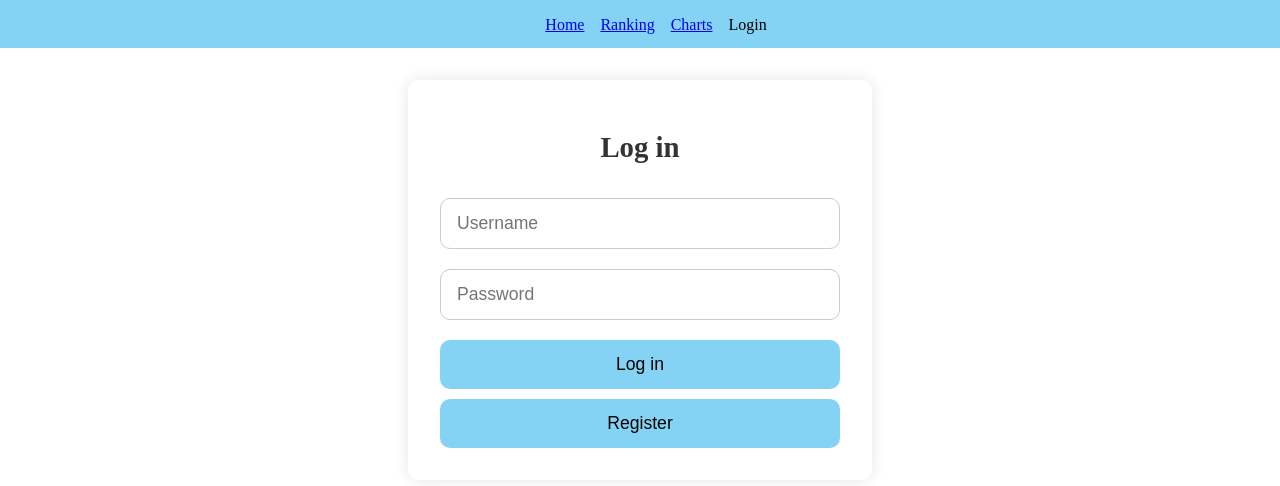
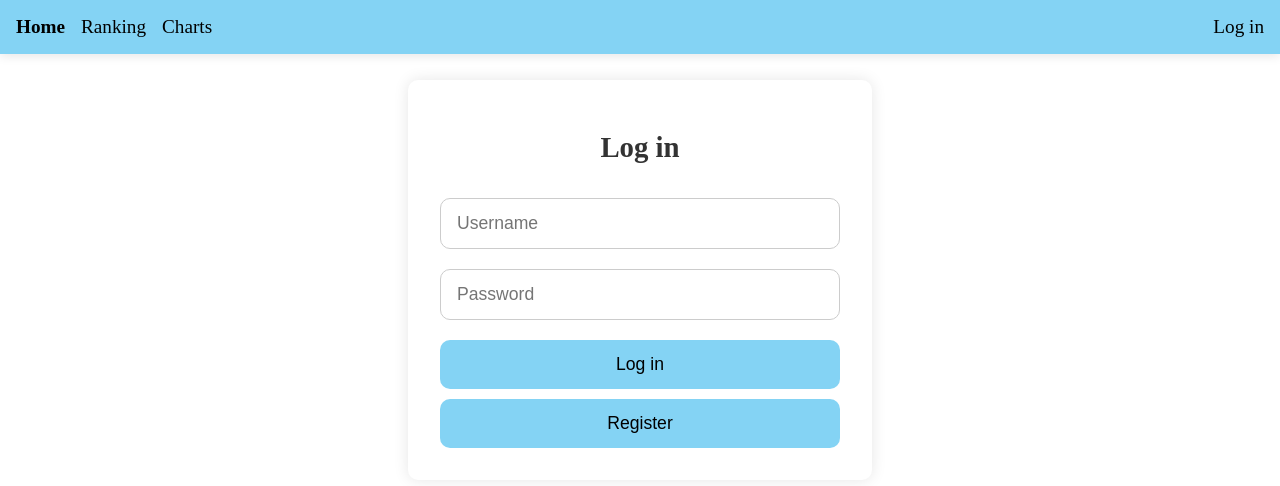
Before and after one commit to Pecet13/praca-inzynierska, a React (Vite) app in the folder frontend/: page /login in a window 1280 px wide. Shown: the top 486 px of the page. Built offline with nearby package versions, Linux system fonts and the light colour scheme; no server answers.

Commit message:
Navbar styling

```diff
--- a/frontend/src/App.jsx
+++ b/frontend/src/App.jsx
@@ -10,12 +10,14 @@ import MyReviews from "./pages/MyReviews";
 import { AuthProvider } from "./context/AuthContext.jsx";
 import ProtectedRoute from "./components/ProtectedRoute";
 import Navbar from "./components/Navbar";
+import "./styles/App.css";
 
 function App() {
     return (
         <AuthProvider>
             <BrowserRouter>
                 <Navbar />
+                <div className="app-container">
                     <Routes>
                         <Route
                             path="/my-reviews"
@@ -32,6 +34,7 @@ function App() {
                         <Route path="/charts" element={<Charts />} />
                         <Route path="*" element={<NotFound />} />
                     </Routes>
+                </div>
             </BrowserRouter>
         </AuthProvider>
     );
--- a/frontend/src/api.js
+++ b/frontend/src/api.js
@@ -1,5 +1,4 @@
 import axios from "axios";
-import { ACCESS_TOKEN } from "./constants";
 
 const api = axios.create({
     baseURL: import.meta.env.VITE_API_URL,
@@ -7,7 +6,7 @@ const api = axios.create({
 
 api.interceptors.request.use(
     (config) => {
-        const token = localStorage.getItem(ACCESS_TOKEN);
+        const token = localStorage.getItem("access_token");
         if (token) {
             config.headers.Authorization = `Bearer ${token}`;
         }
--- a/frontend/src/components/Navbar.jsx
+++ b/frontend/src/components/Navbar.jsx
@@ -16,21 +16,27 @@ const Navbar = () => {
 
     return (
         <nav className="navbar">
-            <div>
-                <Link to="/">Home</Link>
+            <div className="navbar-left">
+                <Link to="/" className="nav-link strong">Home</Link>
+                <Link to="/ranking" className="nav-link">Ranking</Link>
+                <Link to="/charts" className="nav-link">Charts</Link>
+                {isLoggedIn && (
+                    <Link to="/my-reviews" className="nav-link">My reviews</Link>
+                )}
             </div>
-            {isLoggedIn && <Link to="/my-reviews">My reviews</Link>}
-            <Link to="/ranking">Ranking</Link>
-            <Link to="/charts">Charts</Link>
-            {isLoggedIn ? (
-                <span className="logout-button" onClick={handleLogout}>
-                    Logout
-                </span>
-            ) : (
-                <span className="login-button" onClick={handleLogin}>
-                    Login
-                </span>
-            )}
+            <div className="navbar-right">
+                {isLoggedIn ? (
+                    <>
+                        <span className="nav-link" onClick={handleLogout}>
+                            Log out
+                        </span>
+                    </>
+                ) : (
+                    <span className="nav-link" onClick={handleLogin}>
+                        Log in
+                    </span>
+                )}
+            </div>
         </nav>
     );
 };
--- /dev/null
+++ b/frontend/src/styles/App.css
@@ -0,0 +1,3 @@
+.app-container {
+    margin-top: 4rem;
+}
--- a/frontend/src/styles/Form.css
+++ b/frontend/src/styles/Form.css
@@ -48,11 +48,3 @@
 .form-button:hover {
     background-color: #66c4ea;
 }
-
-.form-button.secondary {
-    background-color: #e0e0e0;
-}
-
-.form-button.secondary:hover {
-    background-color: #d0d0d0;
-}
--- a/frontend/src/styles/Navbar.css
+++ b/frontend/src/styles/Navbar.css
@@ -3,11 +3,34 @@
     top: 0;
     left: 0;
     display: flex;
-    flex-direction: row;
-    justify-content: center;
+    justify-content: space-between;
+    align-items: center;
     padding: 1rem;
+    width: 100%;
+    background: #84d3f4;
+    box-shadow: 0 2px 10px rgba(0, 0, 0, 0.1);
+    z-index: 1000;
+    box-sizing: border-box;
+}
+
+.navbar-left,
+.navbar-right {
+    display: flex;
     gap: 1rem;
-    width: 100%;
-    height: 1rem;
-    background: #84d3f4;
 }
+
+.nav-link {
+    cursor: pointer;
+    text-decoration: none;
+    color: #000;
+    font-size: 1.2rem;
+    transition: color 0.3s ease;
+}
+
+.nav-link:hover {
+    text-decoration: underline;
+}
+
+.nav-link.strong {
+    font-weight: bold;
+}
```
Lines whose indentation alone changed are shown as unchanged.
